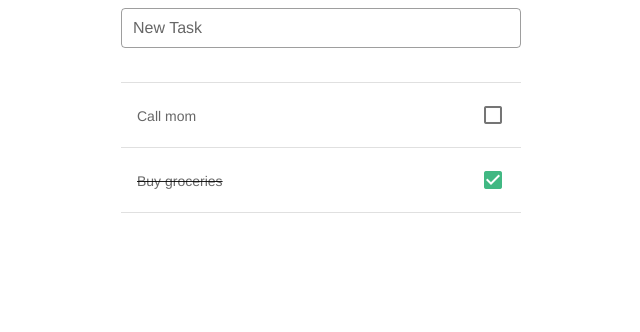
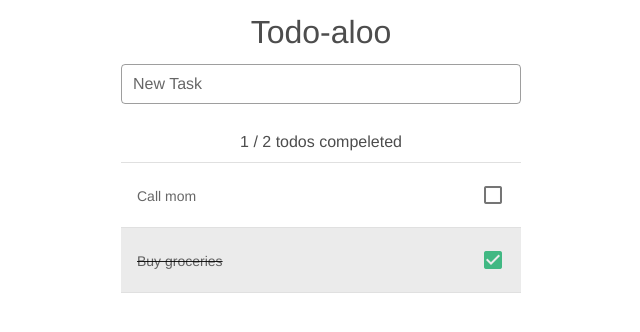
Before and after one commit to SEMjs-Workshops/vue-js, a Vue app: page /final in a window 1280 px wide. Shown: the top 332 px of the page, without its empty margins (319-959 px from the left). Built offline with nearby package versions, Linux system fonts and the light colour scheme; data requests are answered from the project's data file.

Commit message:
More styling

```diff
--- a/src/final/App.vue
+++ b/src/final/App.vue
@@ -1,11 +1,17 @@
 <template>
   <div class="app-wrapper">
+    <h1>Todo-aloo</h1>
+
     <div v-if="isLoading">Loading...</div>
 
     <div v-if="!isLoading && error !== null">Could not fetch data</div>
 
     <div v-if="!isLoading && error === null">
       <TodoCreator v-on:create-todo="createTodo" />
+
+      <div class="statistics">
+        {{ completedTodoCount }} / {{ todos.length }} todos compeleted
+      </div>
 
       <TodoList v-bind:todos="todos" />
     </div>
@@ -34,6 +40,11 @@ export default {
       isLoading: false,
       todos: []
     };
+  },
+  computed: {
+    completedTodoCount: function() {
+      return this.todos.filter(todo => todo.isComplete).length;
+    }
   },
   methods: {
     createTodo(todo) {
@@ -74,6 +85,12 @@ body {
   background-color: #f5f5f5;
 }
 
+h1 {
+  font-weight: 300;
+  margin-bottom: 8px;
+  text-align: center;
+}
+
 .app-wrapper {
   color: #4d4d4d;
   font-family: "Helvetica Neue", Helvetica, Arial, sans-serif;
@@ -82,4 +99,8 @@ body {
   margin: auto;
   margin-top: 8px;
 }
+
+.statistics {
+  text-align: center;
+}
 </style>
--- a/src/final/components/Todo.vue
+++ b/src/final/components/Todo.vue
@@ -1,6 +1,6 @@
 <template>
-  <v-list-item>
-    <v-list-item-content v-bind:class="{'completed-todo': todo.isComplete}">
+  <v-list-item v-bind:class="{ 'completed-todo': todo.isComplete }">
+    <v-list-item-content class="todo-text">
       <v-list-item-title v-text="todo.title"></v-list-item-title>
       <v-list-item-subtitle v-text="todo.text"></v-list-item-subtitle>
     </v-list-item-content>
@@ -19,7 +19,11 @@ export default {
 </script>
 
 <style scoped>
-.completed-todo {
+.completed-todo .todo-text {
   text-decoration: line-through;
 }
+
+.completed-todo {
+  background: rgba(0, 0, 0, 0.08);
+}
 </style>
```
